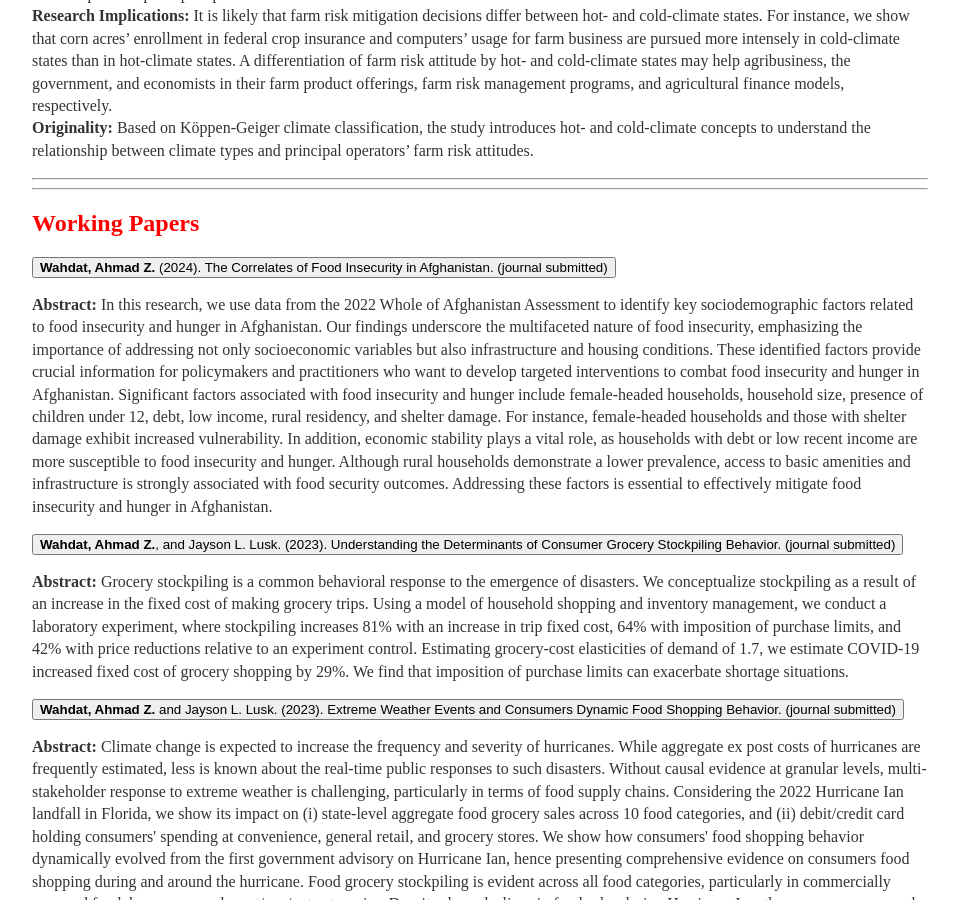
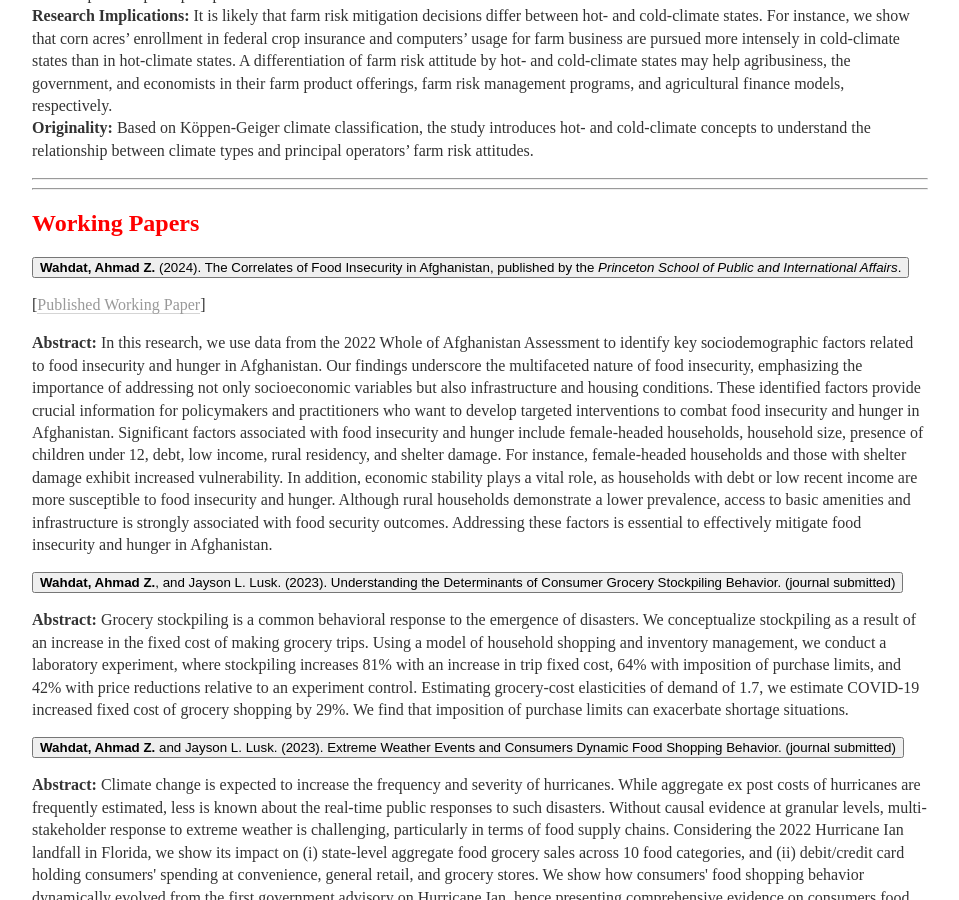
Before and after one commit to awahdat/webpage, a Jekyll site: the page built from research/index.html, in a window 1280 px wide and 900 px high, scrolled down 1650 px. Shown: the whole window, without its empty margins (160-1119 px from the left). Built offline with Jekyll 4.4.1, drawn with Linux system fonts in a browser that asks for light colours.

Commit message:
Update index.html

```diff
--- a/research/index.html
+++ b/research/index.html
@@ -109,7 +109,9 @@ Economic Impact Payments and Household Food Insufficiency during COVID-19: The C
 				<hr />
 	<h2 style="color: red;">Working Papers</h2>
 
-	<button class="accordion"><strong>Wahdat, Ahmad Z.</strong> (2024). The Correlates of Food Insecurity in Afghanistan. (journal submitted)</button>
+	<button class="accordion"><strong>Wahdat, Ahmad Z.</strong> (2024). The Correlates of Food Insecurity in Afghanistan,
+		published by the <em>Princeton School of Public and International Affairs</em>.</button>
+	<p>[<a href="https://shorturl.at/cLgmy" target="_blank" rel="noopener noreferrer">Published Working Paper</a>]</p>
 
 	<p><strong>Abstract:</strong> In this research, we use data from the 2022 Whole of Afghanistan Assessment to
 		identify key sociodemographic factors related to food insecurity and hunger in Afghanistan.
```
